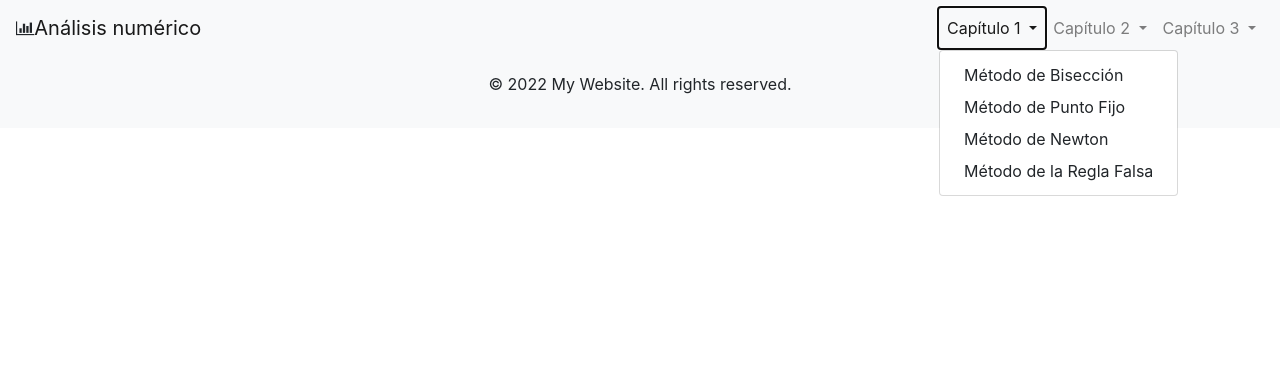
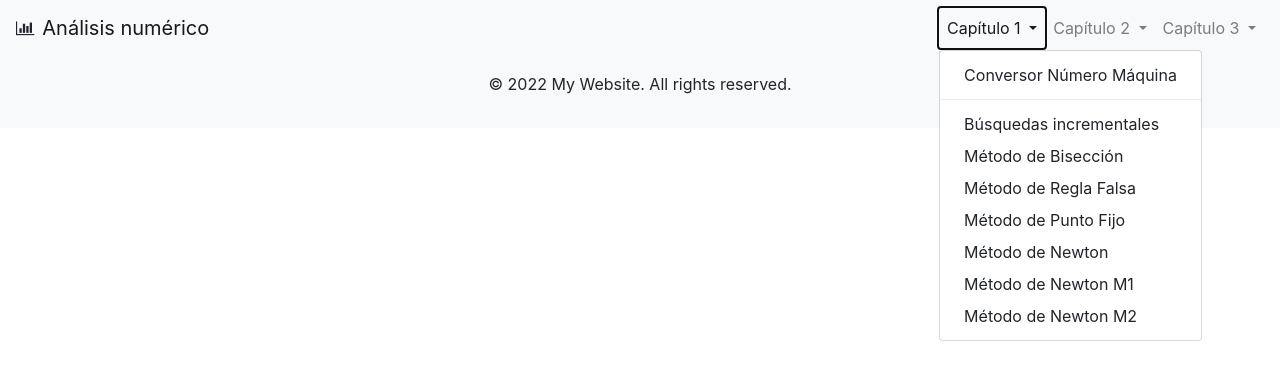
Before and after one commit to QuitoTactico/Proyecto_analisis, a Django app: template cap_1/templates/template.html in a window 1280 px wide, after a click on "Capítulo 1". Shown: the top 380 px of the page. Run offline with Django 4.2, Linux system fonts and the light colour scheme; the template is opened without the code that fills it, so the values that code supplies are empty; some libraries are stand-ins or nearby versions.

Commit message:
html page 1

```diff
--- /dev/null
+++ b/cap_1/templates/busquedas.html
@@ -0,0 +1,5 @@
+{% extends 'template.html' %}
+{% load static %}
+{% block content %}
+
+{% endblock content %}
--- a/cap_1/templates/template.html
+++ b/cap_1/templates/template.html
@@ -4,7 +4,7 @@
 <head>
     <meta charset="UTF-8">
     <meta name="viewport" content="width=device-width, initial-scale=1.0">
-    <title>My Website</title>
+    <title>Análisis</title>
     <link rel="stylesheet" href="https://stackpath.bootstrapcdn.com/bootstrap/4.5.2/css/bootstrap.min.css">
     <link rel="stylesheet" href="https://cdnjs.cloudflare.com/ajax/libs/font-awesome/4.7.0/css/font-awesome.min.css">
 </head>
@@ -12,7 +12,7 @@
 <body>
     <header>
         <nav class="navbar navbar-expand-lg navbar-light bg-light">
-            <i class="fa fa-bar-chart" aria-hidden="true"></i>
+            <i class="fa fa-bar-chart mr-2" aria-hidden="true"></i>
             <a class="navbar-brand" href="#">Análisis numérico</a>
             <button class="navbar-toggler" type="button" data-toggle="collapse" data-target="#navbarNav"
                 aria-controls="navbarNav" aria-expanded="false" aria-label="Toggle navigation">
@@ -25,10 +25,15 @@
                           Capítulo 1
                         </a>
                         <div class="dropdown-menu" aria-labelledby="navbarDropdown">
-                          <a class="dropdown-item" href="#">Método de Bisección</a>
-                          <a class="dropdown-item" href="#">Método de Punto Fijo</a>
+                            <a class="dropdown-item" href="#">Conversor Número Máquina</a>
+                            <div class="dropdown-divider"></div>
+                            <a class="dropdown-item" href="#">Búsquedas incrementales</a>
+                            <a class="dropdown-item" href="#">Método de Bisección</a>
+                            <a class="dropdown-item" href="#">Método de Regla Falsa</a>
+                            <a class="dropdown-item" href="#">Método de Punto Fijo</a>
                           <a class="dropdown-item" href="#">Método de Newton</a>
-                          <a class="dropdown-item" href="#">Método de la Regla Falsa</a>
+                          <a class="dropdown-item" href="#">Método de Newton M1</a>
+                          <a class="dropdown-item" href="#">Método de Newton M2</a>
                         </div>
                       </li>
                       <li class="nav-item dropdown">
```
Also changed, not shown: cap_1/templates/index.html (+17 -9 lines), static/img/cap_1.png (added).
